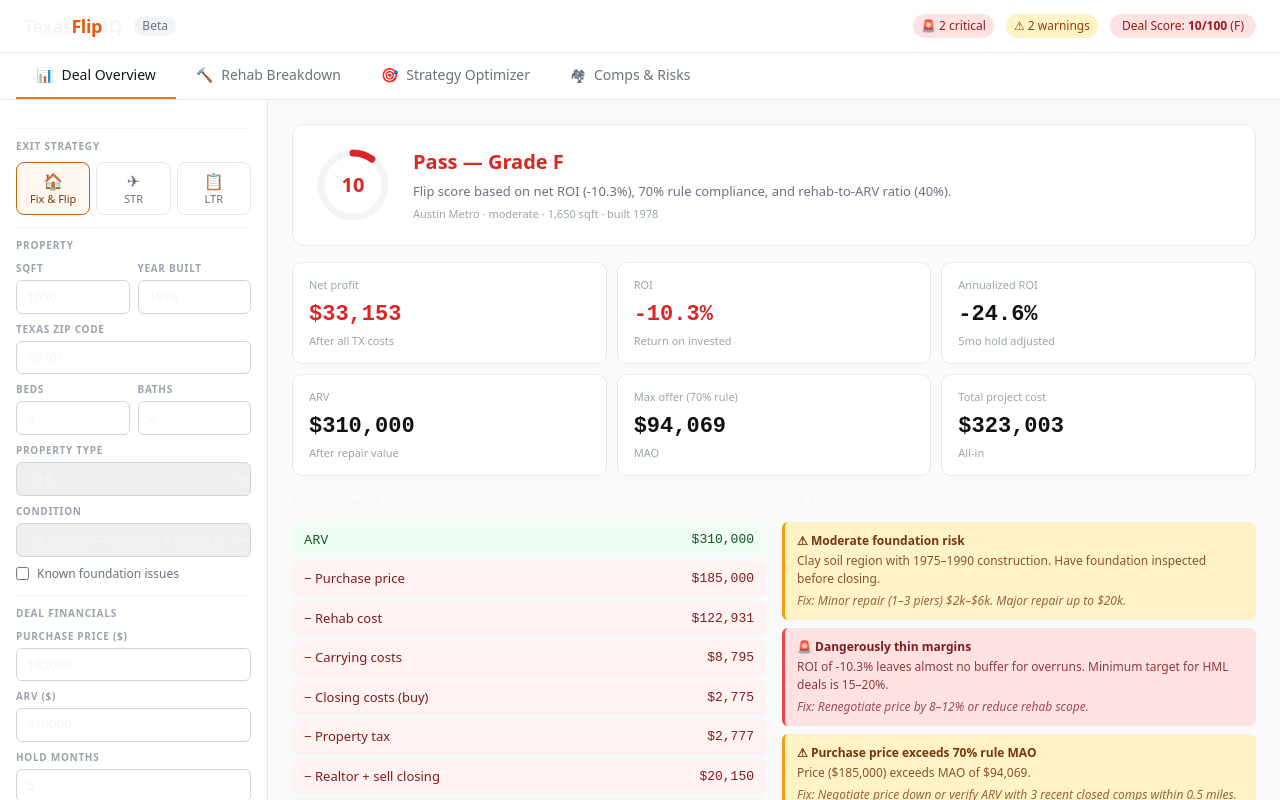
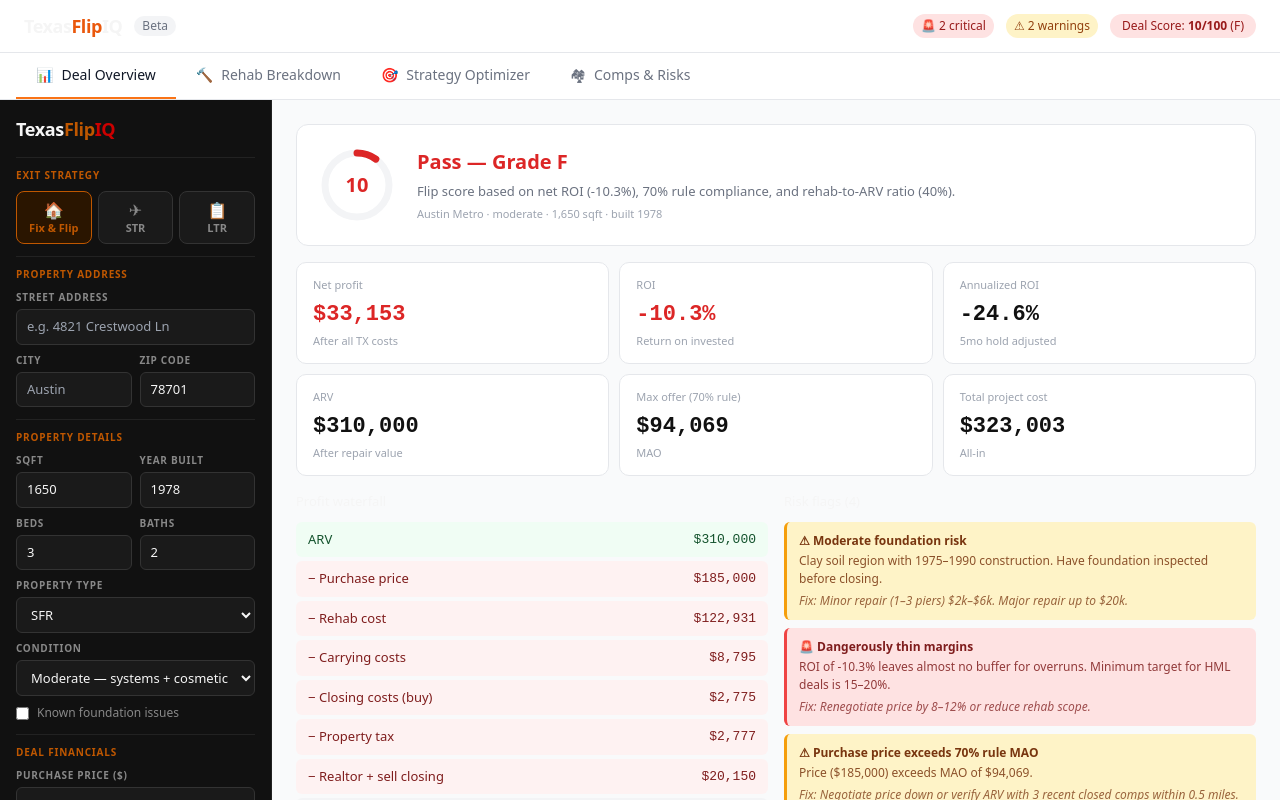
Before and after one commit to C060291M/TexasFlipIQ, a Next.js app: page /dashboard in a window 1280 px wide. Built offline with nearby package versions, Linux system fonts and the light colour scheme.

Commit message:
Update PropertySidebar.tsx

```diff
--- a/src/components/forms/PropertySidebar.tsx
+++ b/src/components/forms/PropertySidebar.tsx
@@ -11,42 +11,99 @@
     onUpdate(f, parseFloat(e.target.value) || 0);
   const s = (f: keyof PropertyInput) => (e: React.ChangeEvent<HTMLInputElement | HTMLSelectElement>) =>
     onUpdate(f, e.target.value);
+  const t = (f: keyof PropertyInput) => (e: React.ChangeEvent<HTMLInputElement>) =>
+    onUpdate(f, e.target.value);
 
-  const loan   = Math.round(input.purchasePrice * (input.ltv / 100));
-  const moInt  = Math.round(loan * (input.hardMoneyRate / 100 / 12));
-  const pts    = Math.round(loan * (input.hardMoneyPoints / 100));
+  const loan  = Math.round(input.purchasePrice * (input.ltv / 100));
+  const moInt = Math.round(loan * (input.hardMoneyRate / 100 / 12));
+  const pts   = Math.round(loan * (input.hardMoneyPoints / 100));
 
-  const box: React.CSSProperties = { width:'100%', padding:'6px 10px', border:'1px solid #d1d5db', borderRadius:6, fontSize:13, outline:'none', boxSizing:'border-box' };
-  const lbl: React.CSSProperties = { fontSize:10, textTransform:'uppercase', letterSpacing:'0.07em', color:'#9ca3af', fontWeight:600, display:'block', marginBottom:4 };
-  const sec: React.CSSProperties = { fontSize:10, textTransform:'uppercase', letterSpacing:'0.08em', color:'#9ca3af', fontWeight:600, borderTop:'1px solid #f3f4f6', paddingTop:10, marginTop:12, display:'block' };
+  const box: React.CSSProperties = {
+    width: '100%', padding: '7px 10px',
+    border: '1px solid #333',
+    borderRadius: 6, fontSize: 13,
+    outline: 'none',
+    background: '#1a1a1a',
+    color: '#f5f5f5',
+    boxSizing: 'border-box',
+  };
+
+  const lbl: React.CSSProperties = {
+    fontSize: 10, textTransform: 'uppercase',
+    letterSpacing: '0.07em', color: '#888',
+    fontWeight: 600, display: 'block', marginBottom: 4,
+  };
+
+  const sec: React.CSSProperties = {
+    fontSize: 10, textTransform: 'uppercase',
+    letterSpacing: '0.08em', color: '#BF5700',
+    fontWeight: 700, borderTop: '1px solid #222',
+    paddingTop: 10, marginTop: 12, display: 'block',
+  };
 
   return (
-    <div style={{ width:268, minWidth:268, borderRight:'1px solid #e5e7eb', overflowY:'auto', background:'#fff', padding:16 }}>
+    <div style={{ width: 272, minWidth: 272, borderRight: '1px solid #222', overflowY: 'auto', background: '#111', padding: 16 }}>
+
+      {/* Logo */}
+      <div style={{ fontSize: 18, fontWeight: 700, marginBottom: 14, letterSpacing: '-0.02em' }}>
+        Texas<span style={{ color: '#BF5700' }}>Flip</span><span style={{ color: '#CC0000' }}>IQ</span>
+      </div>
 
       {/* Exit Strategy */}
       <span style={sec}>Exit Strategy</span>
-      <div style={{ display:'flex', gap:6, marginTop:8 }}>
+      <div style={{ display: 'flex', gap: 6, marginTop: 8 }}>
         {([['flip','🏠','Fix & Flip'],['str','✈','STR'],['ltr','📋','LTR']] as [ExitStrategy,string,string][]).map(([id,icon,label]) => (
           <button key={id} onClick={() => onUpdate('exitStrategy', id)}
-            style={{ flex:1, padding:'8px 4px', border:`1px solid ${input.exitStrategy===id?'#c2620a':'#e5e7eb'}`, borderRadius:8, fontSize:11, cursor:'pointer', textAlign:'center', background:input.exitStrategy===id?'#fff7f0':'#fff', color:input.exitStrategy===id?'#7a3a06':'#6b7280', lineHeight:1.3 }}>
-            <div style={{ fontSize:16 }}>{icon}</div>
-            <div style={{ fontWeight:500 }}>{label}</div>
+            style={{
+              flex: 1, padding: '8px 4px',
+              border: `1px solid ${input.exitStrategy === id ? '#BF5700' : '#333'}`,
+              borderRadius: 8, fontSize: 11, cursor: 'pointer',
+              textAlign: 'center',
+              background: input.exitStrategy === id ? '#2a1500' : '#1a1a1a',
+              color: input.exitStrategy === id ? '#BF5700' : '#888',
+              lineHeight: 1.3,
+            }}>
+            <div style={{ fontSize: 16 }}>{icon}</div>
+            <div style={{ fontWeight: 600 }}>{label}</div>
           </button>
         ))}
       </div>
 
-      {/* Property */}
-      <span style={sec}>Property</span>
-      <div style={{ display:'grid', gridTemplateColumns:'1fr 1fr', gap:8, marginTop:8 }}>
+      {/* Property Address */}
+      <span style={sec}>Property Address</span>
+      <div style={{ marginTop: 8 }}>
+        <label style={lbl}>Street address</label>
+        <input
+          type="text"
+          value={input.address ?? ''}
+          onChange={t('address')}
+          placeholder="e.g. 4821 Crestwood Ln"
+          style={box}
+        />
+      </div>
+      <div style={{ display: 'grid', gridTemplateColumns: '1fr 1fr', gap: 8, marginTop: 8 }}>
+        <div>
+          <label style={lbl}>City</label>
+          <input type="text" value={input.city ?? ''} onChange={t('city')} placeholder="Austin" style={box} />
+        </div>
+        <div>
+          <label style={lbl}>Zip code</label>
+          <input type="text" value={input.zipCode} onChange={e => onUpdate('zipCode', e.target.value)} maxLength={5} style={box} />
+        </div>
+      </div>
+
+      {/* Property Details */}
+      <span style={sec}>Property Details</span>
+      <div style={{ display: 'grid', gridTemplateColumns: '1fr 1fr', gap: 8, marginTop: 8 }}>
         <div><label style={lbl}>Sqft</label><input type="number" value={input.sqft} onChange={n('sqft')} style={box} /></div>
-        <div><label style={lbl}>Year Built</label><input type="number" value={input.yearBuilt} onChange={n('yearBuilt')} style={box} /></div>
+        <div><label style={lbl}>Year built</label><input type="number" value={input.yearBuilt} onChange={n('yearBuilt')} style={box} /></div>
       </div>
-      <div style={{ marginTop:8 }}><label style={lbl}>Texas Zip Code</label><input type="text" value={input.zipCode} onChange={e => onUpdate('zipCode', e.target.value)} maxLength={5} style={box} /></div>
-      <div style={{ display:'grid', gridTemplateColumns:'1fr 1fr', gap:8, marginTop:8 }}>
+      <div style={{ display: 'grid', gridTemplateColumns: '1fr 1fr', gap: 8, marginTop: 8 }}>
         <div><label style={lbl}>Beds</label><input type="number" value={input.bedrooms} onChange={n('bedrooms')} style={box} /></div>
         <div><label style={lbl}>Baths</label><input type="number" value={input.bathrooms} onChange={n('bathrooms')} step={0.5} style={box} /></div>
       </div>
-      <div style={{ marginTop:8 }}><label style={lbl}>Property Type</label>
+      <div style={{ marginTop: 8 }}>
+        <label style={lbl}>Property type</label>
         <select value={input.propertyType} onChange={s('propertyType')} style={box}>
           <option value="sfr">SFR</option>
           <option value="duplex">Duplex</option>
@@ -56,7 +113,8 @@
           <option value="townhome">Townhome</option>
         </select>
       </div>
-      <div style={{ marginTop:8 }}><label style={lbl}>Condition</label>
+      <div style={{ marginTop: 8 }}>
+        <label style={lbl}>Condition</label>
         <select value={input.condition} onChange={s('condition')} style={box}>
           <option value="light">Light — cosmetic only</option>
           <option value="moderate">Moderate — systems + cosmetic</option>
@@ -64,32 +122,33 @@
           <option value="gut">Gut — full rehab</option>
         </select>
       </div>
-      <label style={{ display:'flex', alignItems:'center', gap:8, fontSize:12, color:'#6b7280', marginTop:8, cursor:'pointer' }}>
+      <label style={{ display: 'flex', alignItems: 'center', gap: 8, fontSize: 12, color: '#888', marginTop: 8, cursor: 'pointer' }}>
         <input type="checkbox" checked={input.hasFoundationIssues ?? false} onChange={e => onUpdate('hasFoundationIssues', e.target.checked)} />
         Known foundation issues
       </label>
 
-      {/* Financials */}
+      {/* Deal Financials */}
       <span style={sec}>Deal Financials</span>
-      <div style={{ marginTop:8 }}><label style={lbl}>Purchase Price ($)</label><input type="number" value={input.purchasePrice} onChange={n('purchasePrice')} style={box} /></div>
-      <div style={{ marginTop:8 }}><label style={lbl}>ARV ($)</label><input type="number" value={input.arv} onChange={n('arv')} style={box} /></div>
-      <div style={{ marginTop:8 }}><label style={lbl}>Hold Months</label><input type="number" value={input.holdingMonths} onChange={n('holdingMonths')} style={box} /></div>
+      <div style={{ marginTop: 8 }}><label style={lbl}>Purchase price ($)</label><input type="number" value={input.purchasePrice} onChange={n('purchasePrice')} style={box} /></div>
+      <div style={{ marginTop: 8 }}><label style={lbl}>ARV ($)</label><input type="number" value={input.arv} onChange={n('arv')} style={box} /></div>
+      <div style={{ marginTop: 8 }}><label style={lbl}>Hold months</label><input type="number" value={input.holdingMonths} onChange={n('holdingMonths')} style={box} /></div>
 
       {/* Hard Money */}
       <span style={sec}>Hard Money Loan</span>
-      <div style={{ marginTop:8 }}><label style={lbl}>Interest Rate (%)</label><input type="number" value={input.hardMoneyRate} onChange={n('hardMoneyRate')} step={0.25} style={box} /></div>
-      <div style={{ marginTop:8 }}><label style={lbl}>Points (%)</label><input type="number" value={input.hardMoneyPoints} onChange={n('hardMoneyPoints')} step={0.5} style={box} /></div>
-      <div style={{ marginTop:8 }}><label style={lbl}>LTV (%)</label><input type="number" value={input.ltv} onChange={n('ltv')} style={box} /></div>
+      <div style={{ marginTop: 8 }}><label style={lbl}>Interest rate (%)</label><input type="number" value={input.hardMoneyRate} onChange={n('hardMoneyRate')} step={0.25} style={box} /></div>
+      <div style={{ marginTop: 8 }}><label style={lbl}>Points (%)</label><input type="number" value={input.hardMoneyPoints} onChange={n('hardMoneyPoints')} step={0.5} style={box} /></div>
+      <div style={{ marginTop: 8 }}><label style={lbl}>LTV (%)</label><input type="number" value={input.ltv} onChange={n('ltv')} style={box} /></div>
 
       {/* Loan preview */}
-      <div style={{ background:'#f9fafb', borderRadius:8, padding:10, marginTop:10, fontSize:11, color:'#6b7280' }}>
-        {[['Loan amount',`$${loan.toLocaleString()}`],['Monthly interest',`$${moInt.toLocaleString()}`],['Origination fee',`$${pts.toLocaleString()}`]].map(([l,v]) => (
-          <div key={l} style={{ display:'flex', justifyContent:'space-between', marginBottom:4 }}>
-            <span>{l}</span><span style={{ fontWeight:600, color:'#111' }}>{v}</span>
+      <div style={{ background: '#1a1a1a', border: '1px solid #2a2a2a', borderRadius: 8, padding: 10, marginTop: 10, fontSize: 11, color: '#888' }}>
+        {[['Loan amount', `$${loan.toLocaleString()}`], ['Monthly interest', `$${moInt.toLocaleString()}`], ['Origination fee', `$${pts.toLocaleString()}`]].map(([l, v]) => (
+          <div key={l} style={{ display: 'flex', justifyContent: 'space-between', marginBottom: 4 }}>
+            <span>{l}</span>
+            <span style={{ fontWeight: 600, color: '#BF5700' }}>{v}</span>
           </div>
         ))}
       </div>
-      <div style={{ paddingBottom:16 }} />
+      <div style={{ paddingBottom: 16 }} />
     </div>
   );
 }
```
